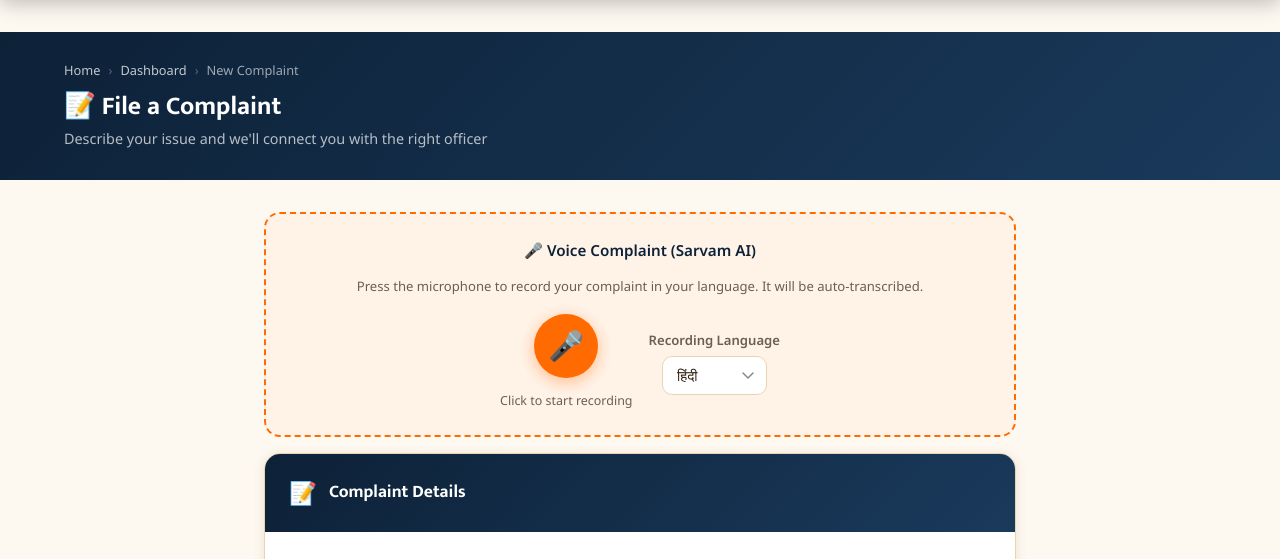
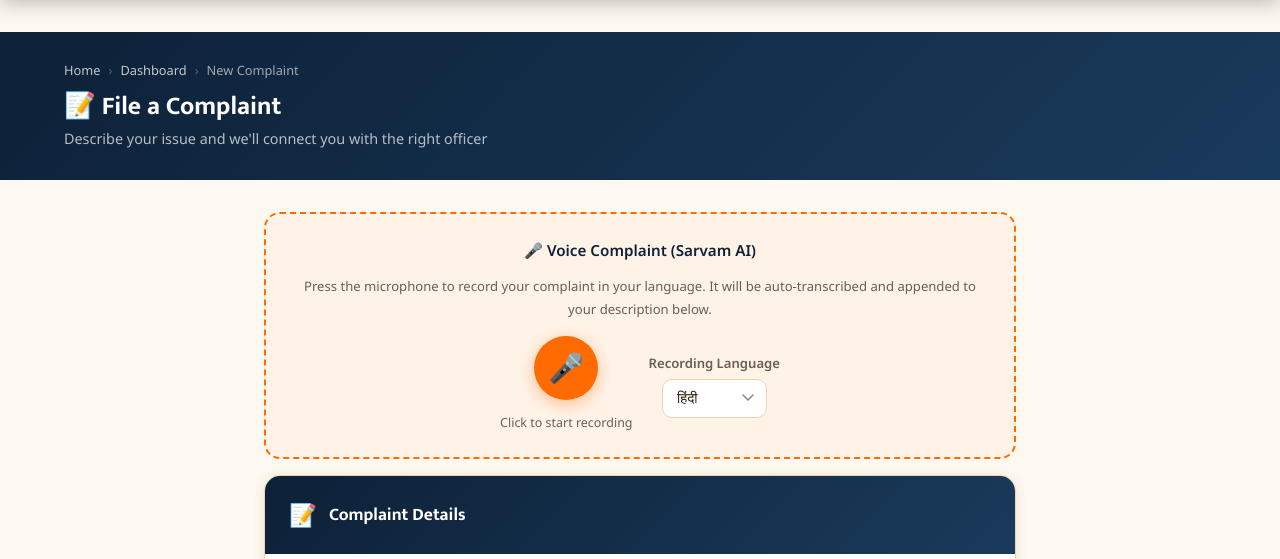
Before and after one commit to mridulck001/dgsp, a Flask app: template templates/complaint_new.html in a window 1280 px wide. Shown: the part 80-639 px from the top of the page. Run offline with Flask 3, Linux system fonts and the light colour scheme; the template is opened without the code that fills it, so the values that code supplies are empty; some libraries are stand-ins or nearby versions.

Commit message:
Update templates/complaint_new.html

```diff
--- a/templates/complaint_new.html
+++ b/templates/complaint_new.html
@@ -19,7 +19,7 @@
   <!-- Voice Recorder -->
   <div class="voice-recorder mb-2">
     <div style="font-size:0.95rem; font-weight:600; color:var(--navy); margin-bottom:0.75rem;">🎤 Voice Complaint (Sarvam AI)</div>
-    <p class="text-small text-muted" style="margin-bottom:1rem;">Press the microphone to record your complaint in your language. It will be auto-transcribed.</p>
+    <p class="text-small text-muted" style="margin-bottom:1rem;">Press the microphone to record your complaint in your language. It will be auto-transcribed and appended to your description below.</p>
 
     <div style="display:flex; align-items:center; gap:1rem; justify-content:center; flex-wrap:wrap;">
       <div style="text-align:center;">
@@ -44,7 +44,7 @@
     </div>
 
     <div id="transcribingMsg" style="display:none; margin-top:0.75rem; color:var(--saffron); font-size:0.875rem; font-weight:600;">
-      ⏳ Transcribing your voice…
+      ⏳ Transcribing your voice... (Longer recordings may take a moment)
     </div>
   </div>
 
@@ -214,11 +214,13 @@ recordBtn.addEventListener('click', async () => {
     mediaRecorder = new MediaRecorder(stream);
     audioChunks   = [];
     mediaRecorder.ondataavailable = e => audioChunks.push(e.data);
+
     mediaRecorder.onstart = () => {
       recordBtn.classList.add('recording');
       recordBtn.textContent = '⏹️';
       statusEl.textContent = 'Recording… click to stop';
     };
+
     mediaRecorder.onstop = async () => {
       recordBtn.classList.remove('recording');
       recordBtn.textContent = '🎤';
@@ -226,7 +228,7 @@ recordBtn.addEventListener('click', async () => {
       transcMsg.style.display = 'block';
       stream.getTracks().forEach(t => t.stop());
 
-      const blob    = new Blob(audioChunks, { type: 'audio/webm' });
+      const blob     = new Blob(audioChunks, { type: 'audio/webm' });
       const formData = new FormData();
       formData.append('audio', blob, 'voice.webm');
       formData.append('lang', document.getElementById('voice_lang').value);
@@ -234,18 +236,29 @@ recordBtn.addEventListener('click', async () => {
       try {
         const resp = await fetch('{{ url_for("voice_complaint") }}', { method: 'POST', body: formData });
         const data = await resp.json();
+
         if (data.transcript) {
-          document.getElementById('description').value = data.transcript;
+          const descEl = document.getElementById('description');
+          // Check if there's already text to append to securely
+          if (descEl.value.trim() !== '') {
+            descEl.value = descEl.value.trim() + ' ' + data.transcript;
+          } else {
+            descEl.value = data.transcript;
+          }
+
+          // Auto-select category if detected
           if (data.suggested_category) {
             const sel = document.getElementById('category');
             [...sel.options].forEach(o => { if (o.value === data.suggested_category) o.selected = true; });
           }
           statusEl.textContent = '✅ Transcription complete!';
         } else {
-          statusEl.textContent = data.error || 'Transcription failed.';
+          statusEl.textContent = '❌ Transcription failed.';
+          alert(data.error || 'Transcription failed. Please try again.');
         }
       } catch (err) {
-        statusEl.textContent = 'Server error. Please type your complaint.';
+        statusEl.textContent = '❌ Server error.';
+        alert('Could not reach the server to process audio. Please type your complaint instead.');
       }
       transcMsg.style.display = 'none';
     };
```
